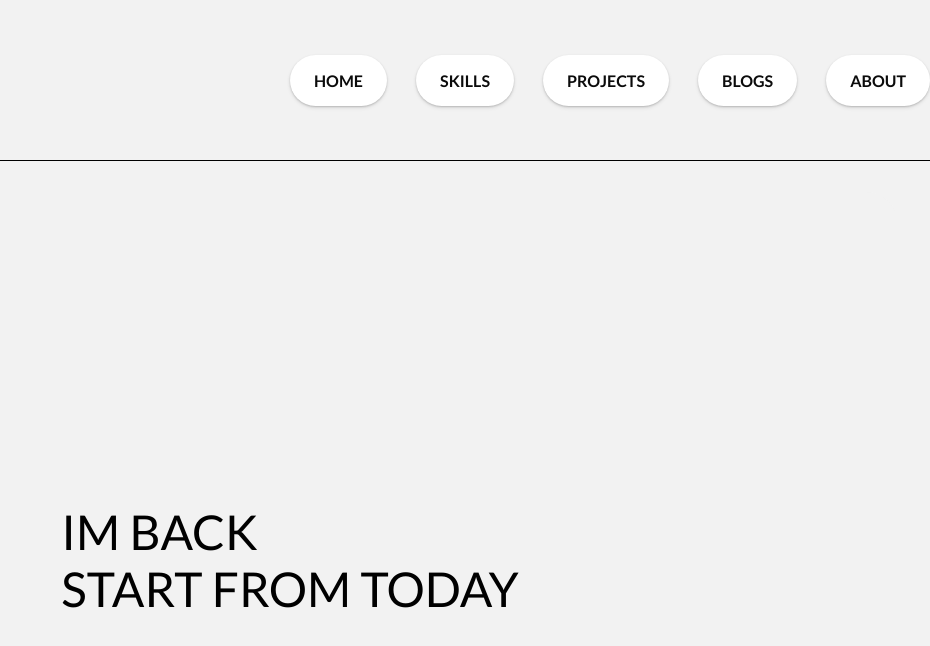
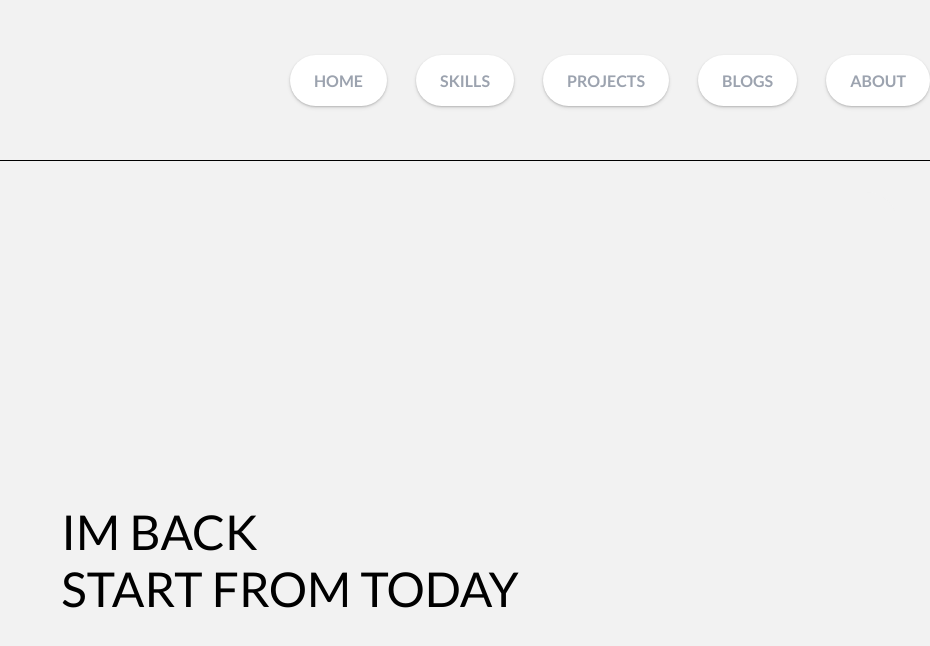
Before and after one commit to hoainb1303/hoai-portfolio, a Next.js app: page / in a window 1280 px wide. Shown: the top 646 px of the page, without its empty margins (350-1280 px from the left). Built offline with nearby package versions, Linux system fonts and the light colour scheme.

Commit message:
Change navbar style

```diff
--- a/components/NavBar.module.css
+++ b/components/NavBar.module.css
@@ -44,7 +44,7 @@
   padding: var(--spacing-4) var(--spacing-6);
 
   border-radius: 10rem;
-  color: var(--text);
+  color: var(--gray-400);
 
   background: white;
   box-shadow: var(--shadow-s);
@@ -56,27 +56,30 @@
   transition: 0.2s ease;
 }
 
+.navItem:hover {
+  color: var(--gray-900);
+}
+
 .navItem::after {
   position: absolute;
-  inset: 0;
+  content: "";
 
-  background: linear-gradient(90deg, var(--sky-300), var(--purple-400));
-  border-radius: 10rem;
+  width: 1rem;
+  height: 1rem;
+  border-radius: 100%;
+
+  top: 50%;
+  left: 0;
+
+  background: red;
 
   opacity: 0;
-  content: "";
-
-  transition: 0.4s ease;
+  scale: 0.2;
+  transform: translate(-50%, -50%);
+  transition: 1s ease;
 }
 
-.navItem:hover {
-  background: linear-gradient(90deg, var(--sky-300), var(--purple-400));
-  box-shadow: var(--shadow-l);
-
-  color: var(--gray-50);
-  font-weight: 900;
+.navItem:hover::after {
+  opacity: 1;
+  scale: 1;
 }
-
-.navItem::after:hover {
-  opacity: 1;
-}
```
